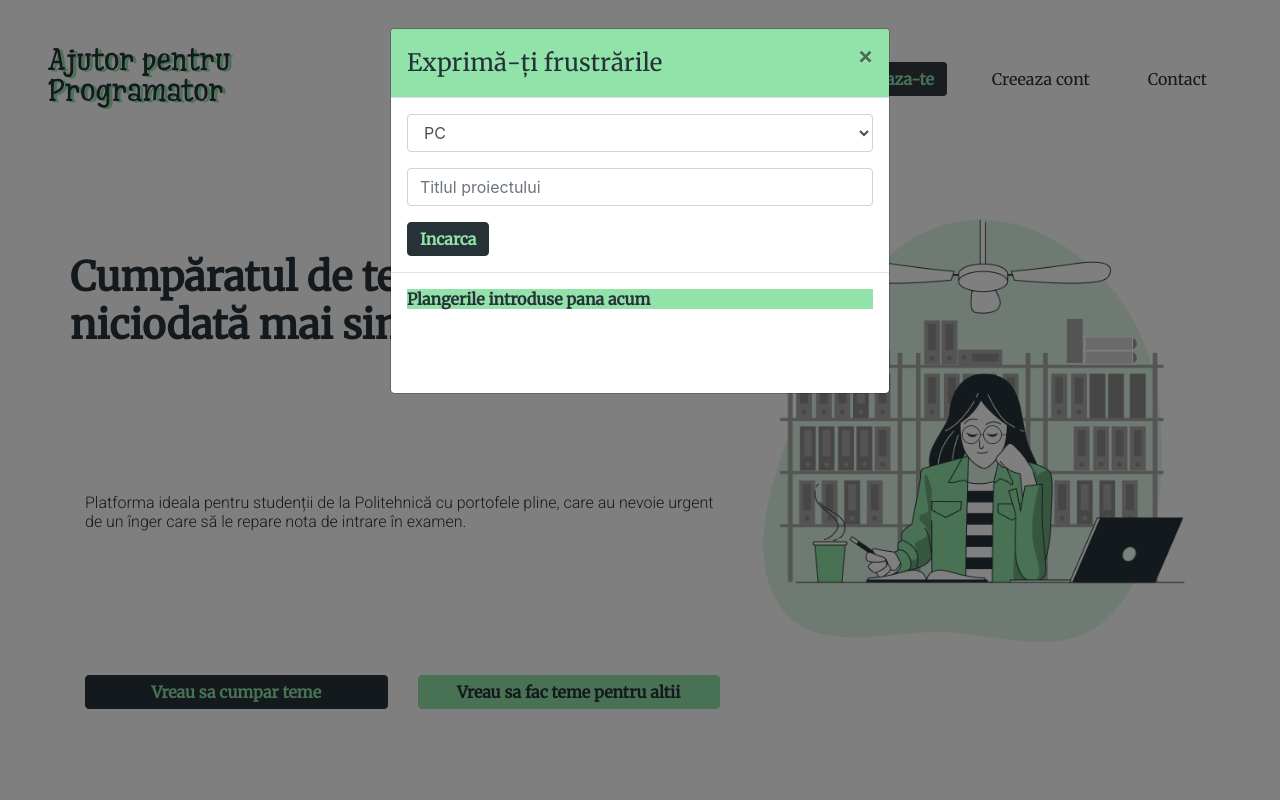
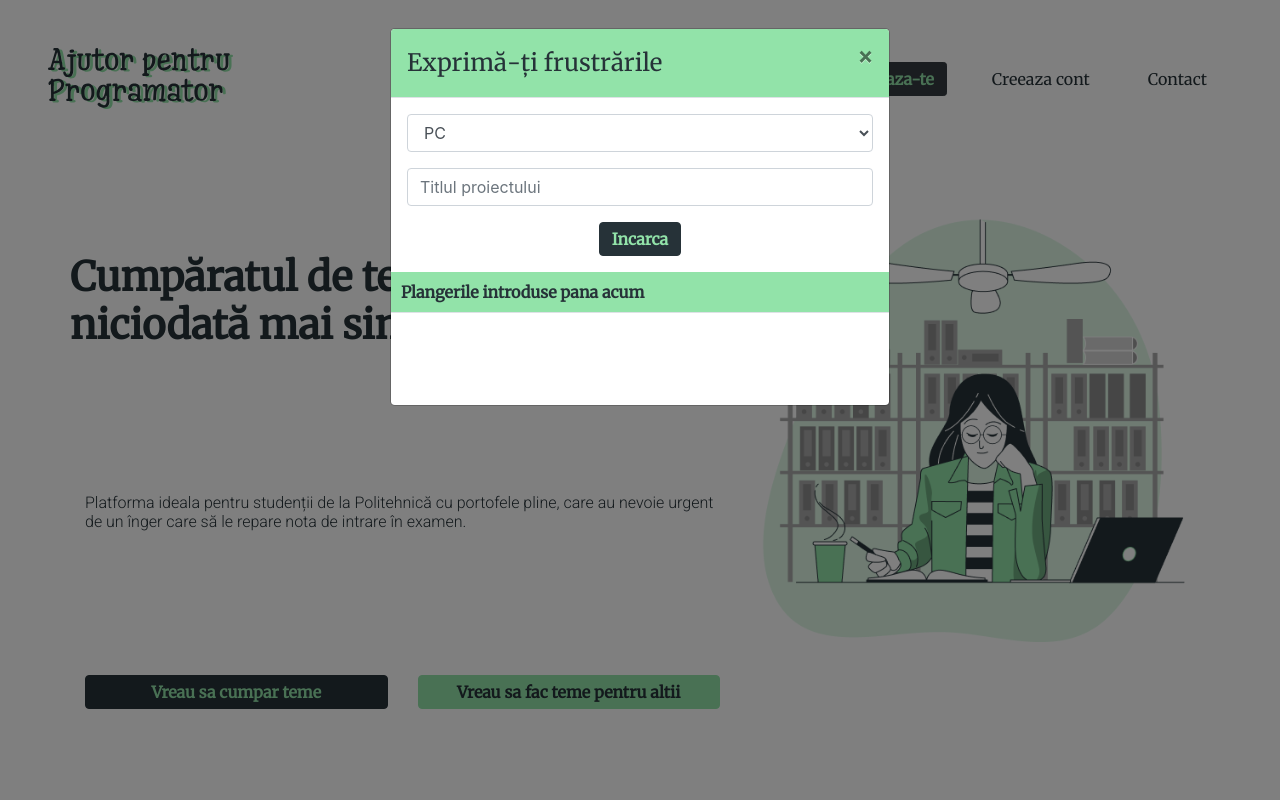
Before and after one commit to Kreker71/proba_tehnica, a React (Create React App) app: page / in a window 1280 px wide. Both pictures are taken after a click on the button "Vreau sa cumpar teme". Shown: the top 800 px of the page. Built offline with nearby package versions, Linux system fonts and the light colour scheme.

Commit message:
popup design fix and alert added

```diff
--- a/src/components/PopUp.js
+++ b/src/components/PopUp.js
@@ -34,7 +34,9 @@ const PopUp = (props) => {
       const materie = materieCurenta;
       // console.log(materie);
       // console.log(titlu);
-      if(titlu === "") return
+      if(titlu === ""){
+        alert("Titlul proiectului este invalid");
+      }
       setPlangeri(prevPlangeri => {
         return [...prevPlangeri, {id: uuidv4(), materie: materie, titlu: titlu}]
       })
@@ -63,13 +65,16 @@ const PopUp = (props) => {
                     </select>
                 </div>
                 <div className="form-group">
-                    <input ref={titluPlangereRef} type="text1" className="form-control" id="inputPassword4" placeholder="Titlul proiectului"/>
+                  <input ref={titluPlangereRef} type="text1" className="form-control" id="inputPassword4" placeholder="Titlul proiectului"/>
                 </div>
-                <button onClick={handleAddPlangere} type="submit" className="btn btn-primary custom-btn-1 justify-content-center">Incarca</button>
+                <div className="d-flex justify-content-center">
+                  <button onClick={handleAddPlangere} type="submit" className="btn btn-primary  custom-btn-1">Incarca</button>
+                </div>
+
             </form>
           </Modal.Body>
+          <div className="popup-header2">Plangerile introduse pana acum</div>
           <Modal.Footer className="popup-footer">
-            <div className="popup-header2">Plangerile introduse pana acum</div>
             <div className="container d-flex flex-column bd-highlight mb-3 py-4">
                 <ListaPlangeri plangeri={plangeri}/>
             </div>
--- a/src/index.css
+++ b/src/index.css
@@ -175,8 +175,8 @@ label {
   font-style: normal !important;
   text-decoration: none ;
   line-height: 20.11px;
-  width: 100%;
-  padding: 0;
+  padding: 10px;
+
 }
 
 .titlu-plangere {
```
Also changed, not shown: 1 other file (tests, documents, lock files or other folders).
